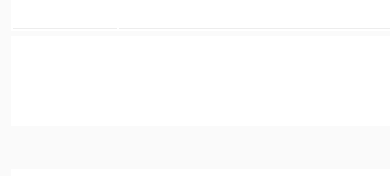
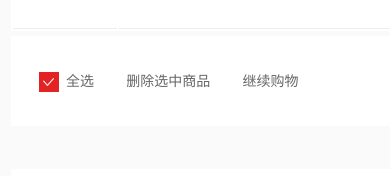
Before and after one commit to abc3110/dota2, a plain HTML site: page shopcart.html in a window 390 px wide. Shown: the part 452-628 px from the top of the page. Drawn offline with Linux system fonts and the light colour scheme.

Commit message:
购物车全选

```diff
--- a/css/shopcart.css
+++ b/css/shopcart.css
@@ -168,6 +168,49 @@ a.close:hover>span{
     font-size:14px;
     color:#666;
 }
+.a_left{
+    width:260px;
+    display: flex;
+    justify-content:space-between;
+}
+/*全选按钮*/
+.chbox{
+    width:18px;
+    height:18px;
+    display: inline-block;
+    border:1px solid #d4d4d4;
+    background: #fff;
+    vertical-align:middle;
+    margin-right:3px;
+    cursor: pointer;
+    position: relative;
+}
+.chbox>label{
+    width:12px;
+    height:9px;
+    display:inline-block;
+    position: absolute;
+    top:9px;
+    left:9px;
+    margin-left:-6px;
+    margin-top:-4px;
+}
+.chbox:hover>label{
+    background:url("../img/shopcart/base.png") no-repeat -81px -120px;
+}
+.chbox.curr_span:hover>label{
+    background:url("../img/shopcart/base.png") no-repeat -81px -104px;
+}
+.curr_span{
+    border:1px solid #e32323;
+    background-color:#e32323;
+}
+.curr_label{
+    background:url("../img/shopcart/base.png") no-repeat -81px -104px;
+}
+.a_left label{
+    cursor: pointer;
+}
 /*********************猜你喜欢******************/
 .guess-like{
     background-color:#fff;
@@ -175,5 +218,4 @@ a.close:hover>span{
 .guess-like .like-title{
     height:60px;
     line-height:60px;
-    font-size:
 }
--- a/js/shopCart.js
+++ b/js/shopCart.js
@@ -55,4 +55,49 @@ $(function(){
     window.onstorage=function(){
         showCartProduct();
     }
+    //复选框添加单击事件
+    var chkState=true;
+    function modifyCheckboxState(){
+        if(chkState){
+            $("td>input[type=checkbox]").prop("checked",true);
+            if(!$(".chbox").hasClass("curr_span")){
+                $(".chbox").addClass("curr_span")
+                        .children(":first")
+                        .addClass("curr_label");
+            }
+        }else{
+            $("td>input[type=checkbox]").prop("checked",false);
+            if($(".chbox").hasClass("curr_span")){
+                $(".chbox").removeClass("curr_span")
+                        .children(":first")
+                        .removeClass("curr_label");
+            }
+        }
+    }
+    modifyCheckboxState();
+    function canelCheckboxState(){
+
+    }
+    $(".chbox").click(function(){
+        var $chbox=$(this);
+        $chbox.toggleClass("curr_span")
+                .children(":first")
+                .toggleClass("curr_label");
+        if($chbox.hasClass("curr_span")){
+            chkState=true;
+        }else{
+            chkState=false;
+        }
+        modifyCheckboxState();
+    })
+    $("label[for]").click(function(){
+        var $label=$(this);
+        var id=$label.attr("for");
+        var $chbox=$("#"+id);
+        $chbox.toggleClass("curr_span")
+            .children(":first")
+            .toggleClass("curr_label");
+        chkState=$chbox.hasClass("curr_span")?true:false;
+        modifyCheckboxState();
+    })
 })
--- a/shopcart.html
+++ b/shopcart.html
@@ -86,7 +86,19 @@
                         </tr>
                     </tbody>
                 </table>
-                <div class="cf total_bar"></div>
+                <div class="cf total_bar">
+                    <aside class="a_left">
+                        <span class="all_chbox">
+                            <span class="chbox" id="chbox">
+                                <label></label>
+                            </span>
+                            <label for="chbox">全选</label>
+                        </span>
+                        <a href="javascript:void(0)">删除选中商品</a>
+                        <a href="header.html">继续购物</a>
+                    </aside>
+                    <aside class="a_right"></aside>
+                </div>
             </form>
        </div>
        <div class="guess-like">
```
